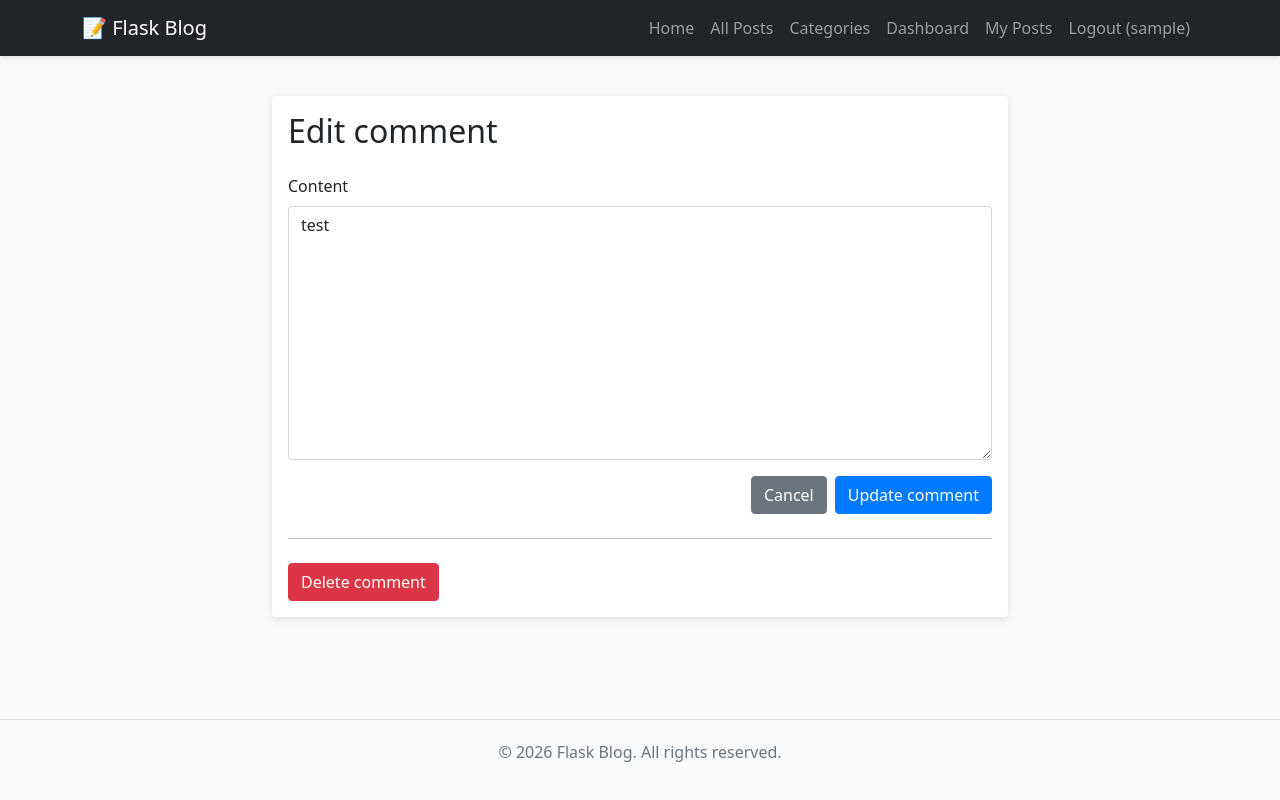
After one commit to oisin-t-ucd/flask_blog_with_auth, a Flask app: page /comment/1/edit in a window 1280 px wide. The commit adds this page. Run offline with Flask 3, Linux system fonts and the light colour scheme; the visitor is signed in with stand-in values (Sample User, id 1); data comes from the database, SQL or seed files in the repository.

Commit message:
chore: implement comment feature with CRUD operations

```diff
--- a/app.py
+++ b/app.py
@@ -11,7 +11,7 @@ from flask_login import (
     logout_user,
 )
 
-from models import BlogCategory, BlogPost, User, db
+from models import BlogCategory, BlogComment, BlogPost, User, db
 
 load_dotenv()
 app = Flask(__name__)
@@ -43,7 +43,11 @@ def load_user(user_id):
 with app.app_context():
     db.create_all()
     # Load default categories if there are none:
-    if BlogCategory.query.count() == 0:
+    if BlogComment.query.count() == 0:
+        comment = BlogComment(content="test", author_id=1, post_id=1)
+        db.session.add(comment)
+        db.session.commit()
+    if BlogCategory.query.count() == 1:
         default_categories = ["Personal", "Work", "Home", "Urgent"]
         for name in default_categories:
             db.session.add(BlogCategory(name=name))
@@ -245,6 +249,9 @@ def view_posts():
 @app.route("/post/<int:post_id>")
 def view_post(post_id):
     post = BlogPost.query.get_or_404(post_id)
+    comments = BlogComment.query.filter_by(post_id=post_id).all()
+    print("comments:")
+    print(comments)
 
     # Check if post is published or if user is the author
     if not post.published:
@@ -338,6 +345,23 @@ def delete_post(post_id):
     return redirect(url_for("my_posts"))
 
 
+@app.route("/comment/<int:comment_id>/delete", methods=["POST"])
+@login_required
+def delete_comment(comment_id):
+    comment = BlogComment.query.get_or_404(comment_id)
+
+    # Check if user is the author
+    if comment.author_id != current_user.id:
+        flash("You do not have permission to delete this comment.", "danger")
+        return redirect(url_for("view_post", post_id=comment.post_id))
+
+    db.session.delete(comment)
+    db.session.commit()
+
+    flash("Comment deleted successfully!", "success")
+    return redirect(url_for("my_posts"))
+
+
 @app.route("/my-posts")
 @login_required
 def my_posts():
@@ -368,5 +392,53 @@ def publish_post(post_id):
     return redirect(url_for("my_posts"))
 
 
+# COMMENT ROUTES
+
+
+@app.route("/post/<int:post_id>/comment", methods=["POST"])
+@login_required
+def add_comment(post_id):
+    post = BlogPost.query.get_or_404(post_id)
+    content = request.form.get("content")
+
+    if not content:
+        flash("Comment cannot be empty.")
+        return redirect(url_for("view_post", post_id=post.id))
+
+    comment = BlogComment(content=content, author=current_user, post=post)
+    db.session.add(comment)
+    db.session.commit()
+
+    flash("Comment added!")
+    return redirect(url_for("view_post", post_id=post.id))
+
+
+@app.route("/comment/<int:comment_id>/edit", methods=["GET", "POST"])
+@login_required
+def edit_comment(comment_id):
+    comment = BlogComment.query.get_or_404(comment_id)
+
+    # Check if user is the author
+    if comment.author_id != current_user.id:
+        flash("You do not have permission to edit this comment.", "danger")
+        return redirect(url_for("view_posts"))
+
+    if request.method == "POST":
+        content = request.form.get("content")
+
+        if not content:
+            flash("Content is required.", "danger")
+            return redirect(url_for("post_detail", post_id=post_id))
+
+        comment.content = content
+        comment.updated_at = datetime.utcnow()
+        db.session.commit()
+
+        flash("Comment updated successfully!", "success")
+        return redirect(url_for("view_post", post_id=comment.post_id))
+
+    return render_template("edit_comment.html", comment=comment)
+
+
 if __name__ == "__main__":
     app.run(debug=True)
--- /dev/null
+++ b/templates/edit_comment.html
@@ -0,0 +1,37 @@
+{% extends 'base.html' %}
+
+{% block title %}Edit comment - Flask Blog{% endblock %}
+
+{% block content %}
+<div class="row">
+    <div class="col-lg-8 mx-auto">
+        <div class="card">
+            <div class="card-body">
+                <h2 class="card-title mb-4">Edit comment</h2>
+
+                <form method="POST">
+
+                    <div class="mb-3">
+                        <label for="content" class="form-label">Content</label>
+                        <textarea class="form-control" id="content" name="content" rows="10" required>{{ comment.content }}</textarea>
+                    </div>
+
+
+                    <div class="d-grid gap-2 d-md-flex justify-content-md-end">
+                        <a href="{{ url_for('edit_comment', comment_id=comment.id) }}" class="btn btn-secondary">Cancel</a>
+                        <button type="submit" class="btn btn-primary">Update comment</button>
+                    </div>
+                </form>
+
+                <hr class="my-4">
+
+                    <form id="delete_form" method="POST" action="{{ url_for('delete_comment', comment_id=comment.id) }}" >
+                        <button type="submit" class="btn btn-danger">Delete comment</button>
+                    </form>
+
+
+            </div>
+        </div>
+    </div>
+</div>
+{% endblock %}
--- a/templates/posts.html
+++ b/templates/posts.html
@@ -45,6 +45,7 @@
                         <a href="{{ url_for('view_post', post_id=post.id) }}" class="btn btn-primary btn-sm mt-3">Read More</a>
                     </div>
                 </div>
+
             {% endfor %}
 
             <!-- Pagination -->
```
Also changed, not shown: models.py (+45 -14 lines), templates/post_detail.html (+63 -19 lines).
